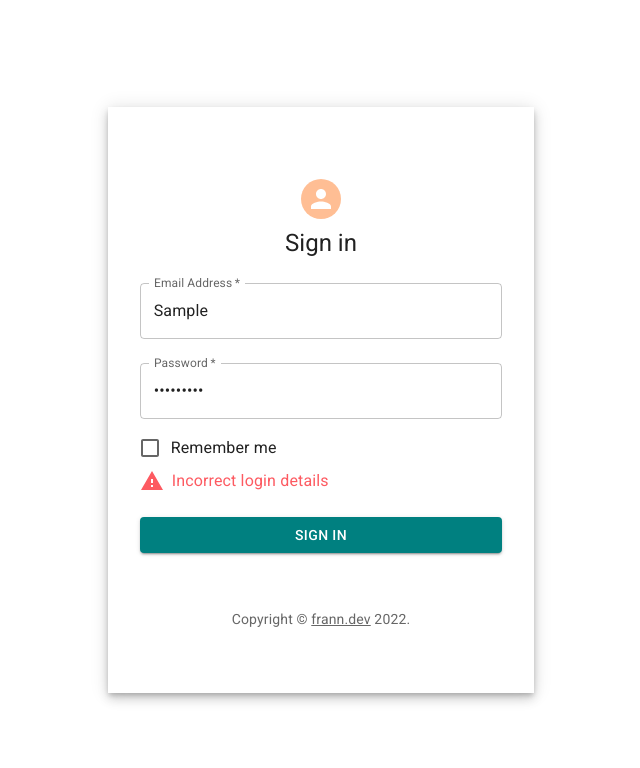
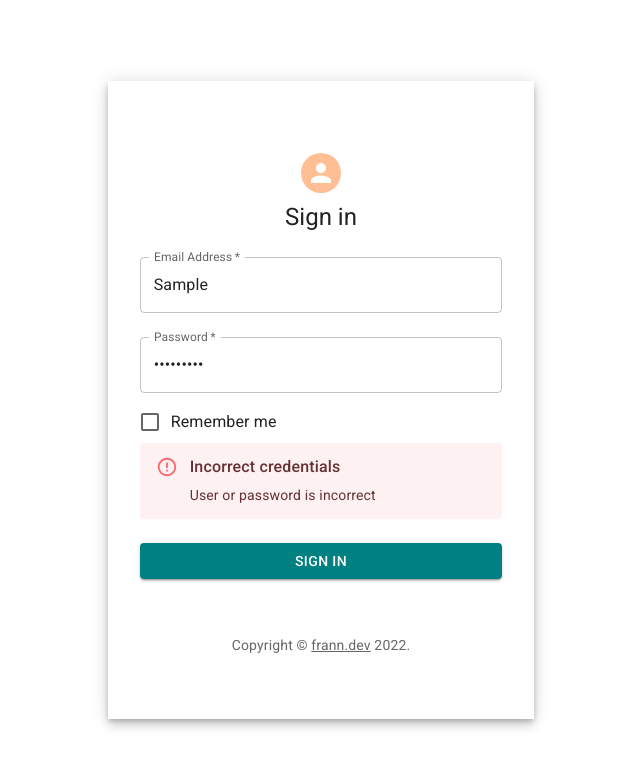
Before and after one commit to xFrann/ngpanel, a React (Create React App) app: page / in a window 1280 px wide. Both pictures are taken after typing "Sample", "Sample123" into the empty fields and a click on the button "SIGN IN". Shown: the top 768 px of the page, without its empty margins (319-959 px from the left). Built offline with nearby package versions, Linux system fonts and the light colour scheme; no server answers.

Commit message:
Changed Alert style

```diff
--- a/src/containers/SignInSide.js
+++ b/src/containers/SignInSide.js
@@ -17,8 +17,7 @@ import { login, isAuthenticated, getUser } from '../actions/auth';
 import { Navigate } from 'react-router-dom';
 import Loading from '../utils/Loading';
 import CSRFToken from '../components/CSRFToken';
-import { LinearProgress } from '@mui/material';
-
+import { Alert, AlertTitle, LinearProgress } from '@mui/material';
 
 
 function Copyright(props) {
@@ -116,10 +115,12 @@ const SignInSide = () => {
                 label="Remember me"
               />
               {loginError ?
-              <Box display="flex" alignItems="center">
-                <WarningIcon color="error" sx={{mr: 1}}></WarningIcon>
-                <Typography component="h3" color="error">Incorrect login details</Typography>
-              </Box>
+              <>
+              <Alert severity="error">
+                <AlertTitle>Incorrect credentials</AlertTitle>
+                User or password is incorrect
+              </Alert>
+              </>
               : null}
                 <Button
                   type="submit"
```
